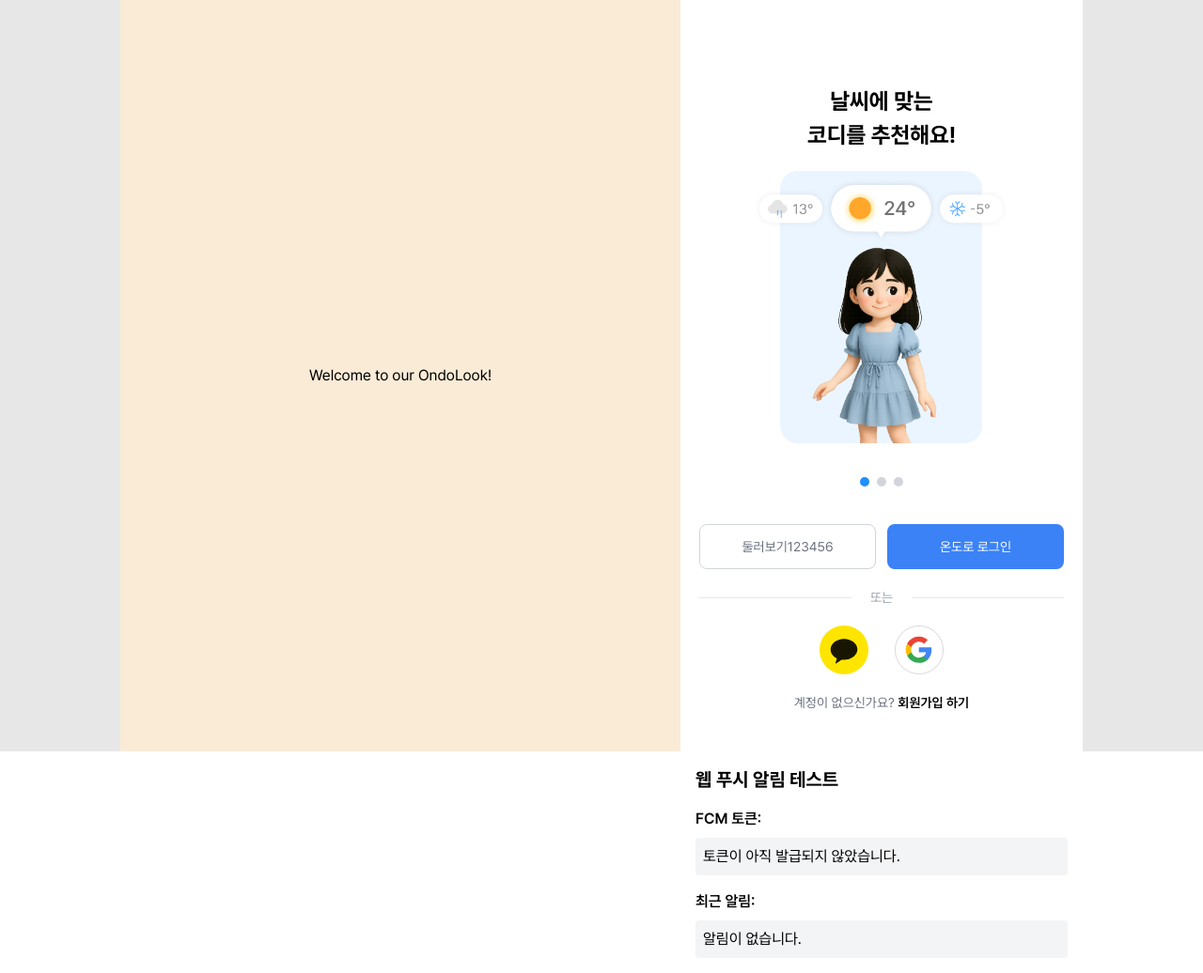
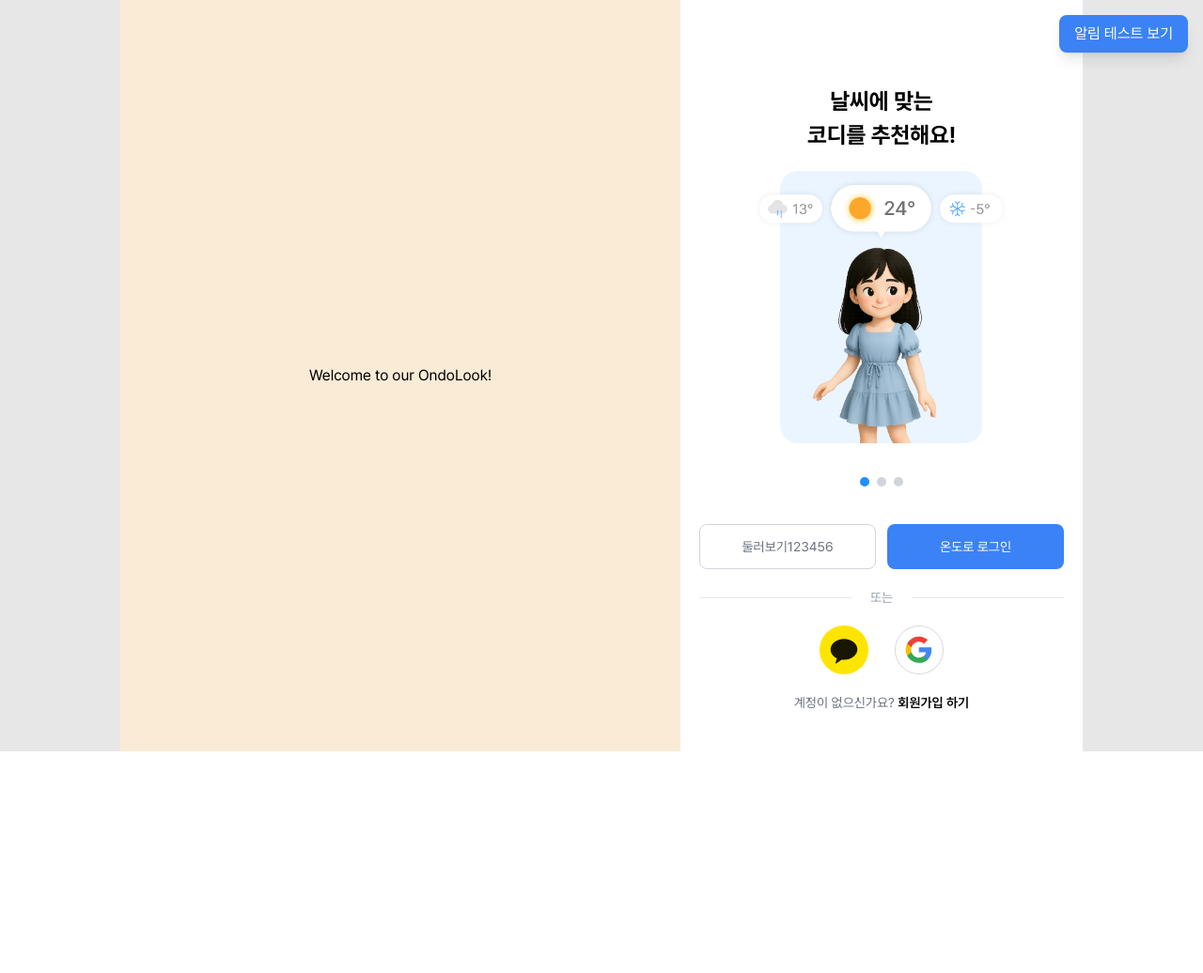
Before and after one commit to boram-3-group/ondolook-fe-react, a React (Vite) app: page /login in a window 1280 px wide. Shown: the whole page at 94% size. After the commit the page ends 800 px from the top, so only its background shows below. Built offline with nearby package versions, Linux system fonts and the light colour scheme; no server answers.

Commit message:
feat: 권한 받고 다시 토큰 요청

```diff
--- a/src/App.tsx
+++ b/src/App.tsx
@@ -19,6 +19,7 @@ function App() {
   const isIOS =
     /iPad|iPhone|iPod/.test(navigator.userAgent) && !(window as WindowWithMSStream).MSStream;
   const isSafari = /^((?!chrome|android).)*safari/i.test(navigator.userAgent);
+  const [isPWAInstalled, setIsPWAInstalled] = useState(false);
 
   function requestGeolocationPermission() {
     return new Promise((resolve, reject) => {
@@ -40,12 +41,21 @@ function App() {
     });
   }
 
+  useEffect(() => {
+    // PWA 설치 여부 확인
+    if (window.matchMedia('(display-mode: standalone)').matches) {
+      setIsPWAInstalled(true);
+    }
+  }, []);
+
   const requestNotificationPermission = async (): Promise<void> => {
     try {
+      // PWA로 설치된 경우에만 시스템 알림 권한 요청
+      if (isPWAInstalled) {
         const permission = await Notification.requestPermission();
-      console.log('알림 권한 요청 결과:', permission);
+        console.log('시스템 알림 권한 요청 결과:', permission);
 
-      if (permission === 'granted' && !isSafari) {
+        if (permission === 'granted') {
           try {
             const token = await getFCMToken();
             console.log('Firebase 토큰:', token);
@@ -53,21 +63,22 @@ function App() {
             console.error('Firebase 토큰 요청 중 오류:', error);
           }
         }
+      } else {
+        console.log('PWA로 설치되지 않았습니다. 시스템 알림 권한을 요청할 수 없습니다.');
+      }
     } catch (error) {
       console.error('알림 권한 요청 중 오류:', error);
     }
   };
 
   const checkNotificationPermission = async () => {
-    if (Notification.permission === 'granted') {
-      console.log('✅ 알림 권한 있음');
-      if (!isSafari) {
+    if (isPWAInstalled && Notification.permission === 'granted') {
+      console.log('✅ 시스템 알림 권한 있음');
       try {
         const token = await getFCMToken();
         console.log('Firebase 토큰:', token);
       } catch (error) {
         console.error('Firebase 토큰 요청 중 오류:', error);
-        }
       }
       return true;
     } else if (Notification.permission === 'denied') {
@@ -75,8 +86,10 @@ function App() {
       return false;
     } else {
       console.log('ℹ️ 권한 미요청 상태');
-      // 모든 브라우저에서 모달을 통해 권한 요청
+      // PWA로 설치된 경우에만 모달을 통해 권한 요청
+      if (isPWAInstalled) {
         setShowNotificationModal(true);
+      }
       return false;
     }
   };
--- a/src/components/NotificationTest.tsx
+++ b/src/components/NotificationTest.tsx
@@ -1,8 +1,9 @@
-import { useEffect } from 'react';
+import { useEffect, useState } from 'react';
 import { useFCM } from '../hooks/useFCM';
 
 export const NotificationTest = () => {
   const { token, notification } = useFCM();
+  const [isVisible, setIsVisible] = useState(false);
 
   useEffect(() => {
     if (token) {
@@ -20,7 +21,16 @@ export const NotificationTest = () => {
   }, [notification]);
 
   return (
-    <div className="p-4">
+    <div>
+      <button
+        onClick={() => setIsVisible(!isVisible)}
+        className="fixed top-4 right-4 bg-blue-500 text-white px-4 py-2 rounded-lg shadow-lg hover:bg-blue-600 transition-colors"
+      >
+        {isVisible ? '알림 테스트 숨기기' : '알림 테스트 보기'}
+      </button>
+
+      {isVisible && (
+        <div className="fixed top-20 right-4 w-96 bg-white p-4 rounded-lg shadow-xl z-50">
           <h2 className="text-xl font-bold mb-4">웹 푸시 알림 테스트</h2>
           <div className="space-y-4">
             <div>
@@ -40,7 +50,8 @@ export const NotificationTest = () => {
                     <span className="font-semibold">내용:</span> {notification.notification?.body}
                   </p>
                   <p>
-                <span className="font-semibold">데이터:</span> {JSON.stringify(notification.data)}
+                    <span className="font-semibold">데이터:</span>{' '}
+                    {JSON.stringify(notification.data)}
                   </p>
                 </div>
               ) : (
@@ -49,5 +60,7 @@ export const NotificationTest = () => {
             </div>
           </div>
         </div>
+      )}
+    </div>
   );
 };
```
Lines whose indentation alone changed are shown as unchanged.
